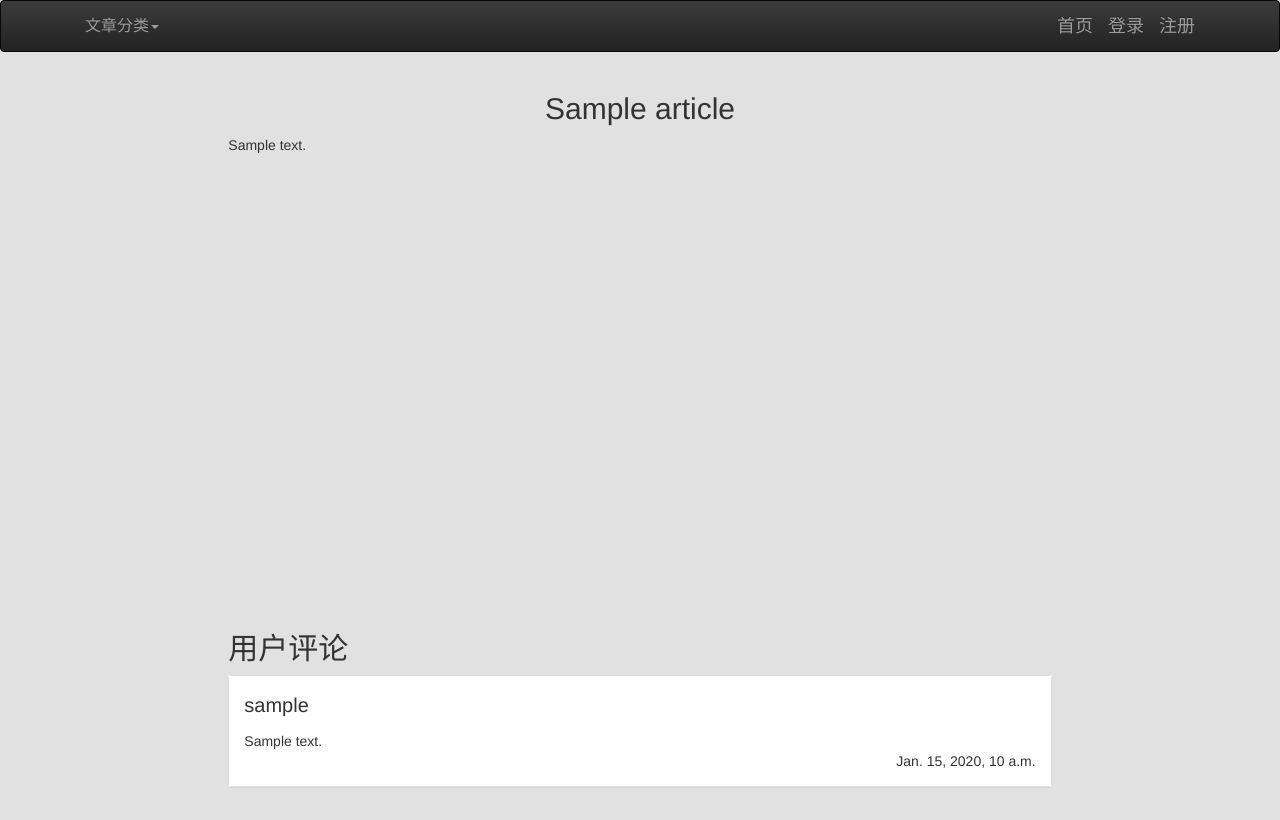
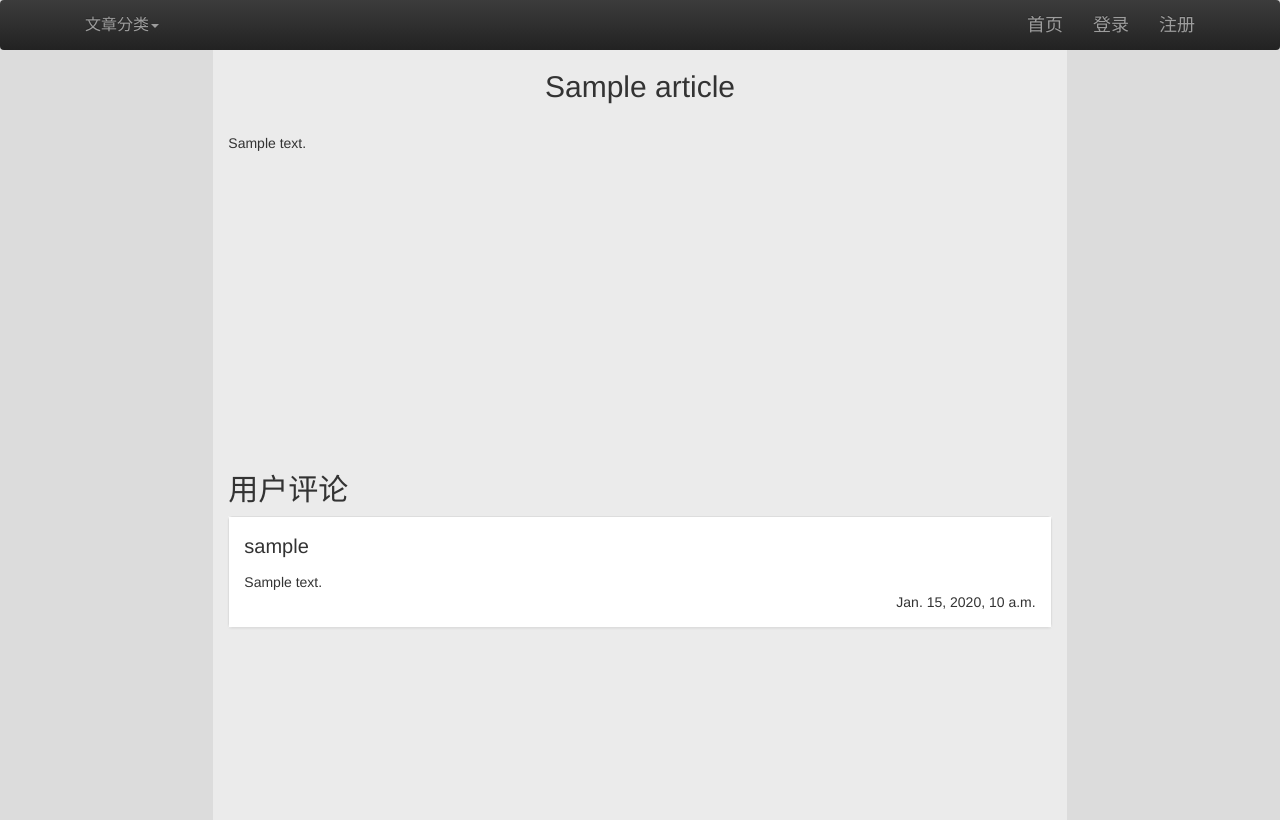
Before and after one commit to 24kpure/my_blog, a Django app: page /article/1 in a window 1280 px wide. Before the commit the page ends 786 px from the top, so only its background shows below. Run offline with Django 3.2, Linux system fonts and the light colour scheme; tables that the repository leaves empty hold one stand-in row (values such as "Sample post"); some libraries are stand-ins or nearby versions.

Commit message:
css update

```diff
--- a/py_django/templates/article.html
+++ b/py_django/templates/article.html
@@ -4,28 +4,30 @@
     <meta charset="UTF-8">
     <title>{{ art.title }}</title>
 </head>
-<body style="background-color: rgb(225,225,225)">
+<body style="background-color: rgb(220,220,220)">
 {% include 'head.html' %}
-<br>
 
 
-<div class="col-md-8 col-md-offset-2 col-sm-12" >
+<div class="col-md-8 col-md-offset-2 col-sm-12" style="background: rgb(235,235,235)">
     <div id="mainContent">
         <div style="text-align: center">
             <h2>{{ art.title }}</h2>
+            <br>
         </div>
         {% autoescape off %}
             {{ art.content }}
         {% endautoescape %}
-    </div>
-
        <br>
+        <div id="heightSpace"></div>
         {% if  request.user.is_authenticated %}
             {% if collections  == 0 %}
-            <input type="button" style="float:right" class="btn btn-danger" onclick="collection()" id='btn-collection'
+                <input type="button" style="float:right" class="btn btn-danger" onclick="collection()"
+                       id='btn-collection'
                        value="收藏本文">{% else %}
-            <input type="button" style="float:right" class="btn btn-danger" onclick="collection()" id='btn-collection'
+                <input type="button" style="float:right" class="btn btn-danger" onclick="collection()"
+                       id='btn-collection'
                        value="取消收藏">{% endif %}
+            <br><br>
         {% endif %}
 
         {% if comment %}
@@ -53,7 +55,7 @@
                 </div>
             {% endfor %}
         </div>
-
+    </div>
 </div>
 </body>
 <script>
@@ -79,11 +81,14 @@
     }
     $(function foot() {
                 var mainContent = $("#mainContent");
+                var heightSpace=$("#heightSpace");
                 //alert(mainContent.height());
                 var height = mainContent.height();
-                var minHeight = $(window).height() - 300;
-                if (height < minHeight)
-                    mainContent.css("height", minHeight)
+                var minHeight = $(window).height()-50;
+                if (height < minHeight) {
+                    mainContent.css("height", minHeight);
+                    heightSpace.css("height", 300);
+                }
             }
     )
 </script>
--- a/py_django/templates/head.html
+++ b/py_django/templates/head.html
@@ -23,7 +23,7 @@
 <div class="col-sm-12 col-md-12">
 
     <div class="row" >
-        <nav class="navbar  navbar-inverse">
+        <nav class=" navbar-inverse">
             <div class="container">
                 <div class="=nav pull-left">
                     <ul class="nav navbar-nav">
@@ -34,7 +34,6 @@
                                 {% for category in category_list %}
                                             <li><a href="{% url 'category_article' category.id %}">{{ category.name }}</a></li>
                                         {% endfor %}
-
                             </ul>
                         </li>
                     </ul>
--- a/py_django/templates/home.html
+++ b/py_django/templates/home.html
@@ -54,7 +54,7 @@
     </div>
 
 
-    <div class="hidden-xs col-md-2 col-md-offset-3  " ><h3 class="text-center" style="color: red">热帖</h3>
+    <div class="visible-lg col-md-2 col-md-offset-3  " ><h3 class="text-center" style="color: red">热帖</h3>
         {% for i in max_comment %}
             <div class="panel panel-default " style="margin-bottom: 5px;">
 
```
Lines whose indentation alone changed are shown as unchanged.
